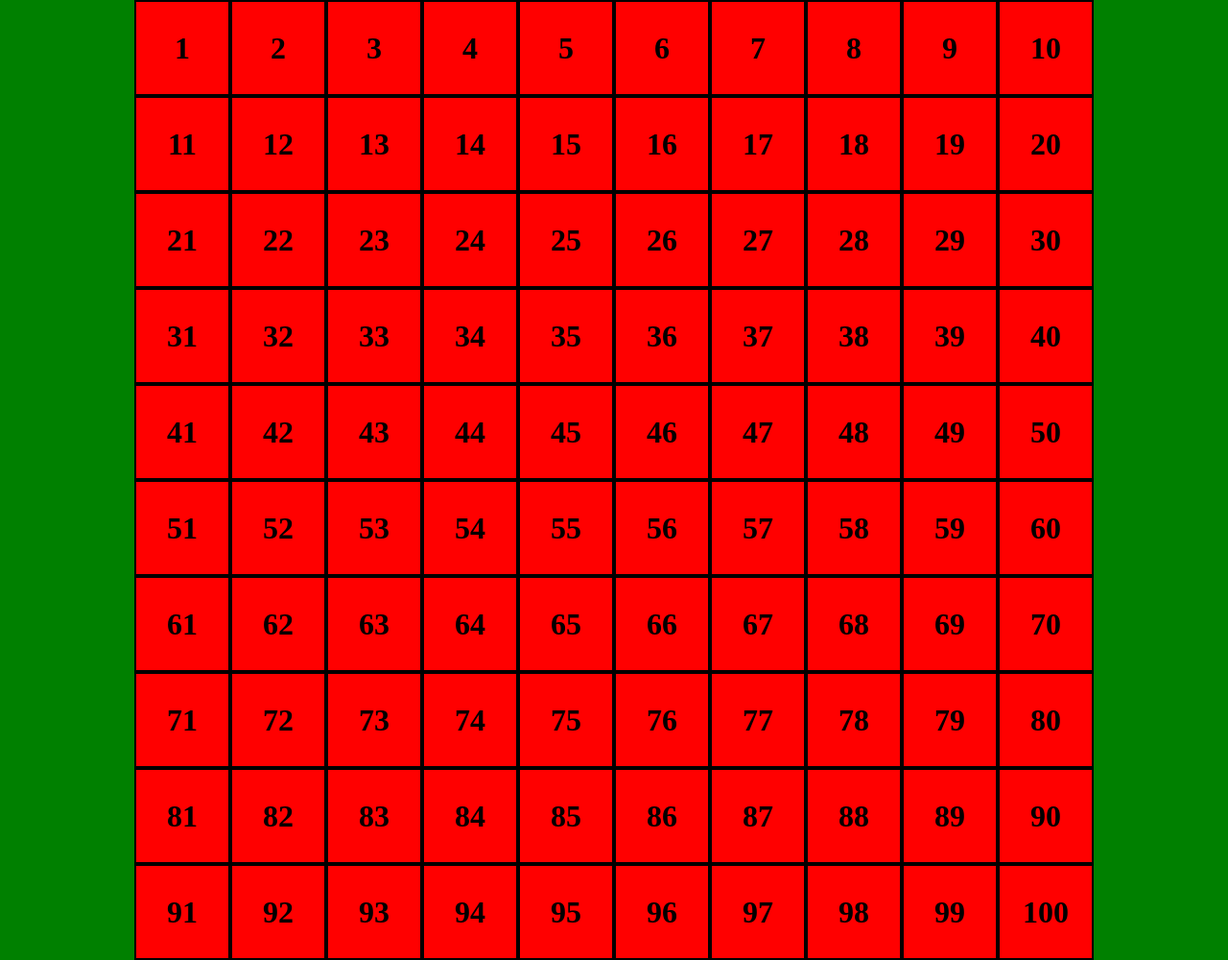
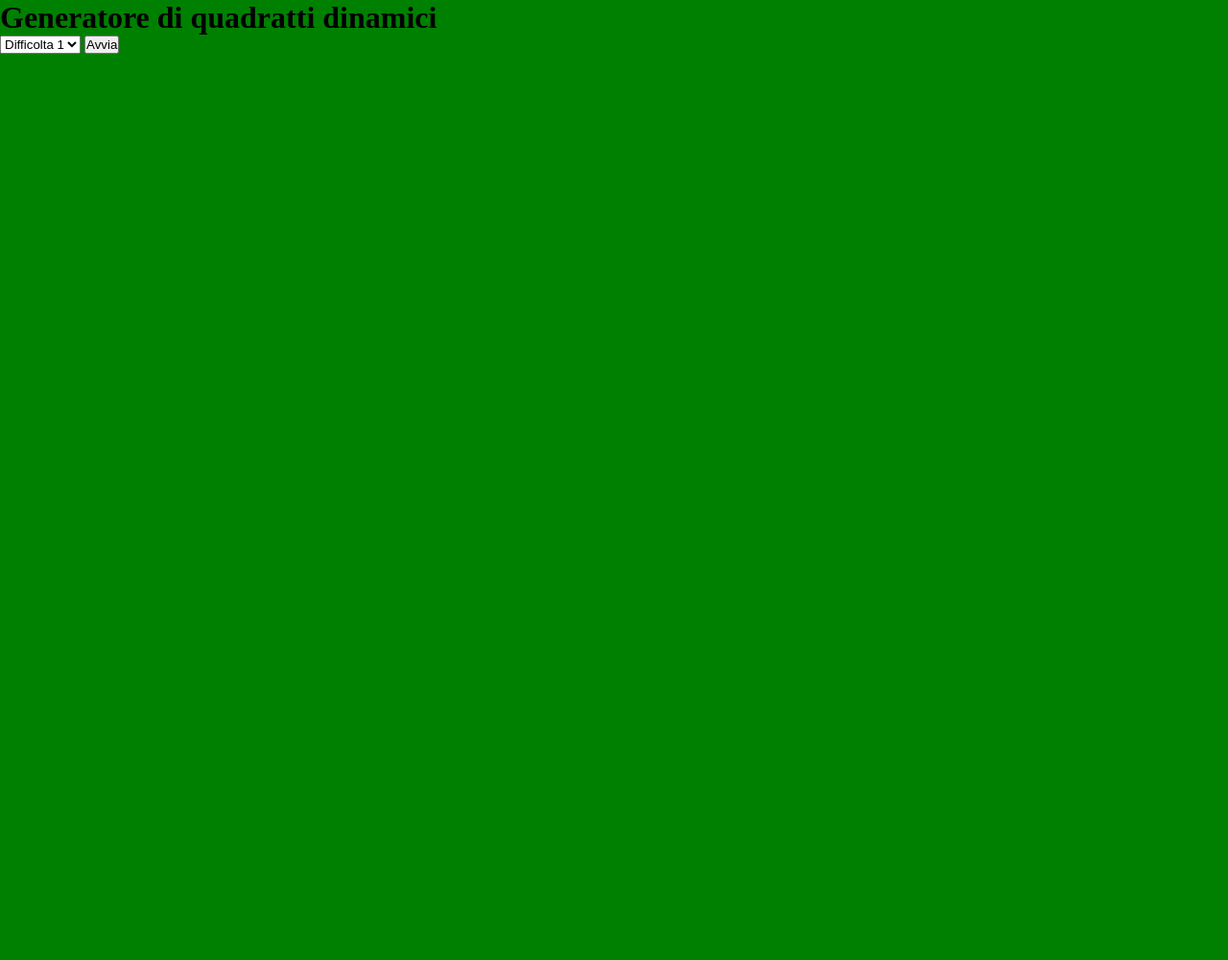
Before and after one commit to chrialge/js-campominato-grid, a plain HTML site: page index.html in a window 1280 px wide. Shown: the whole page at 96% size. After the commit the page ends 800 px from the top, so only its background shows below. Drawn offline with Linux system fonts and the light colour scheme.

Commit message:
add form

```diff
--- a/assets/js/script.js
+++ b/assets/js/script.js
@@ -2,10 +2,19 @@ console.log('ciao')
 
 const containerElement = document.getElementById("container");
 console.log(containerElement);
+const difficultElement = document.getElementById('difficult')
 
 
 const numberCells = 100
-let numberCremental = []
+
+
+document.querySelector('form').addEventListener('submit', function(e){
+    e.preventDefault();
+    const valueDifficult = difficultElement.value
+    console.log(valueDifficult);
+    let numberCells = valueDifficult
+
+    let numberCremental = []
 for (let i = 0; i < numberCells; i++) {
     const numberIndex = i + 1
     console.log(numberIndex)
@@ -31,3 +40,5 @@ for (let i = 0; i < clickBoxElement.length; i++) {
 
     })
 }
+
+})
--- a/index.html
+++ b/index.html
@@ -7,7 +7,17 @@
     <title>Document</title>
 </head>
 <body>
-
+    <header>
+        <h1>Generatore di quadratti dinamici</h1>
+        <form action="">
+            <select name="difficult" id="difficult">
+                <option value="hard">Difficolta 1</option>
+                <option value="normal">Difficolta 2</option>
+                <option value="easy">Difficolta 3</option>
+            </select>
+            <button type="submit">Avvia</button>
+        </form>
+    </header>
     <div id="container">
 
     </div>
```
